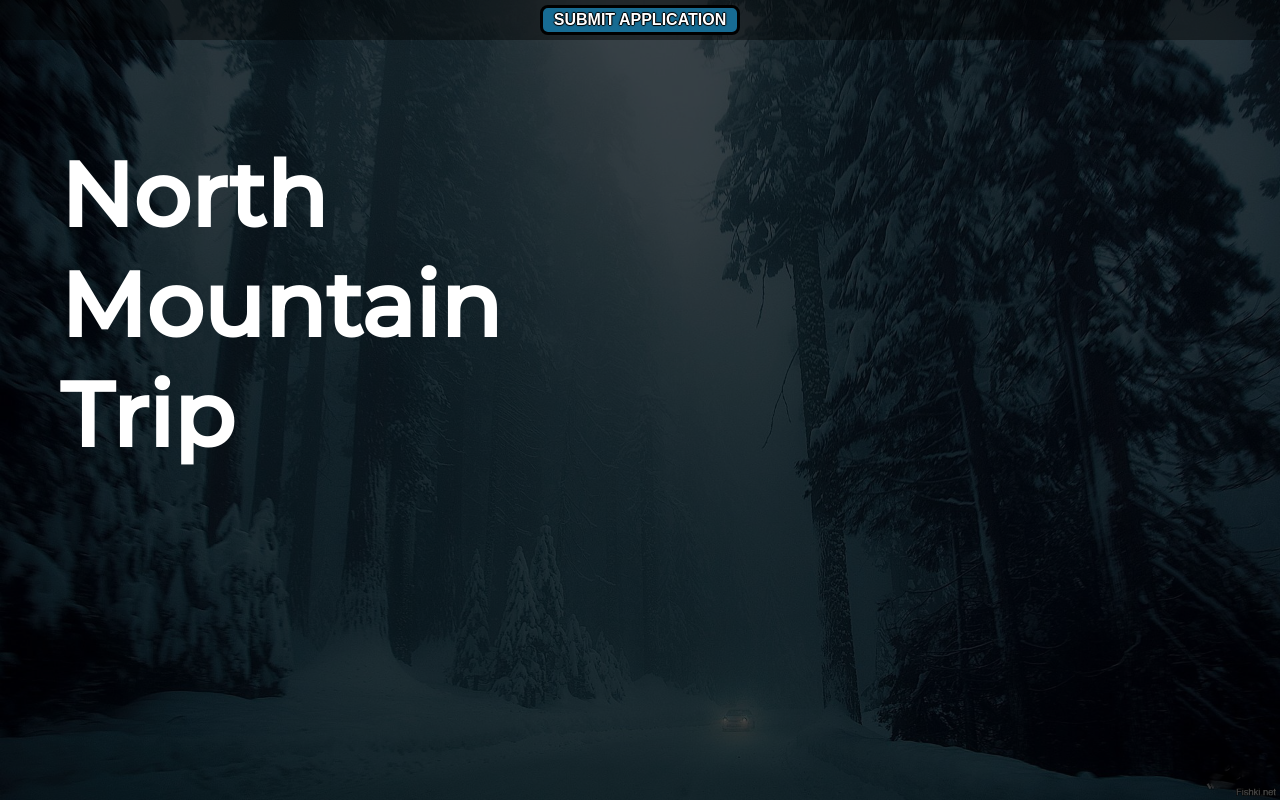
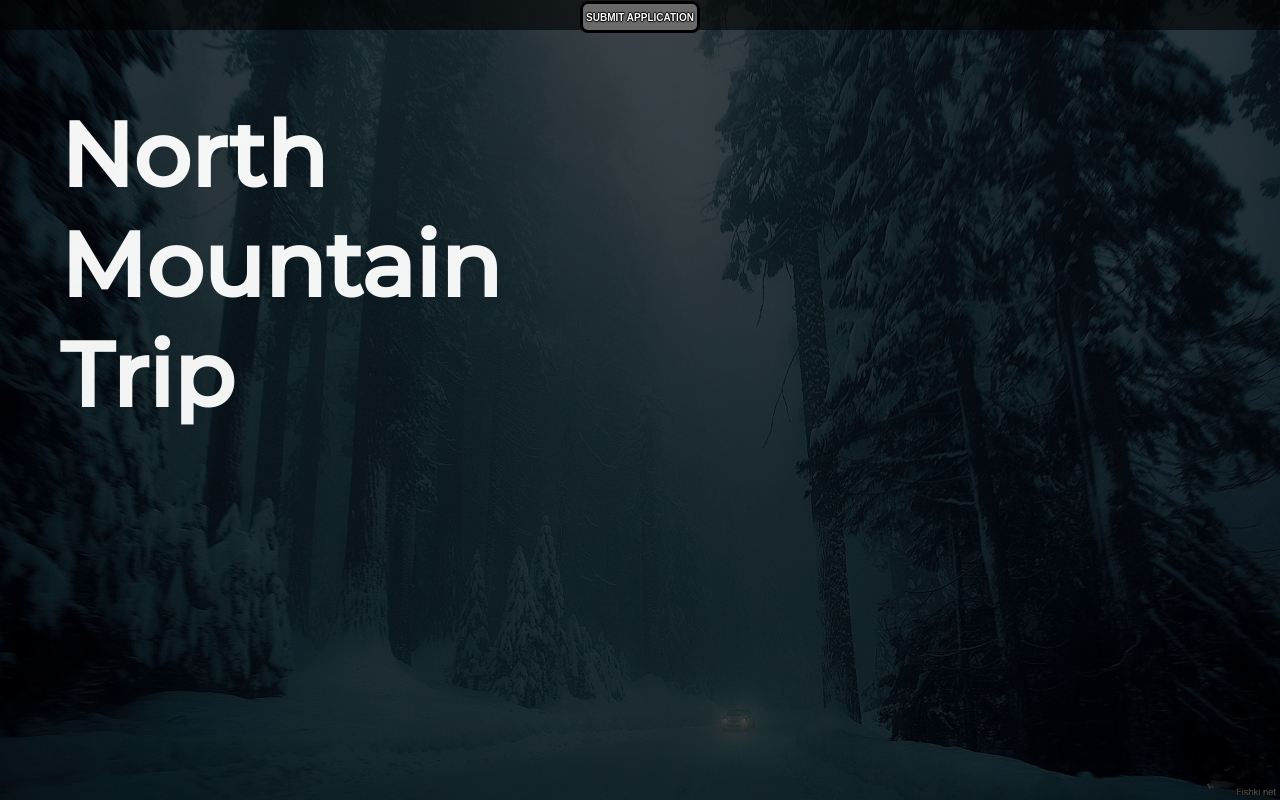
Before and after one commit to Kwazzart/vendigoJS.github.io, a plain HTML site: page index.html in a window 1280 px wide. Drawn offline with Linux system fonts and the light colour scheme.

Commit message:
Изменил кнопку и добавил анимацию на текст

```diff
--- a/css/welcome.css
+++ b/css/welcome.css
@@ -20,11 +20,11 @@
     z-index: -1;
 }
     /*Welcome>header-container*/
-.welcome>.header-container{
-    position: relative;
+.welcome .header-container{
+    position: fixed;
     width: 100%;
-    height: 40px;
-    background-color: rgba(0, 0, 0, 0.4);
+    height: 30px;
+    background-color: rgba(0, 0, 0, 0.6);
     z-index: 1;
 
     display: flex;
@@ -32,49 +32,80 @@
     align-items:stretch;
 }
 .button{
-    height: 30px;
-    width: 200px;
-    background-color:rgb(23, 107, 146);
+    position: relative;
+    display: block;
+    height: 32px;
+    width: 120px;
+    background-color:dimgray;
     border-radius: 8px;
     border: 3px solid black;
     text-transform: uppercase;
     text-shadow: 1px 0 1px #000, 0 1px 1px #000, -1px 0 1px #000, 0 -1px 1px #000;
-    padding: 2px 10px;
-    margin: 5px 6px;
-    font-size: 0.8em;
+    padding: 1px 2px;
+    margin: 1px 2px;
+    font-size: 0.5em;
     color: white;
     transition: 1.5s ease;
     font-weight: bold;
   }
 .button:hover{
+    position: relative;
     text-shadow: 1px 0 1px #000, 0 1px 1px #000, -1px 0 1px #000, 0 -1px 1px #000;
     cursor: pointer;
     font-weight: bold;
-    background-color: rgb(0, 27, 56);;
-    border-radius: 70px;
-    height: 120px;
-    width: 400px;
-    font-size: 1.6em;
+    background-color: black;;
+    border-radius: 20px;
+    height: 42px;
+    width: 200px;
+    font-size: 0.7em;
     padding: 5px 15px;
-    margin-top: 5px;
-    color: rgb(93, 177, 216);
-    border: 5px solid rgb(23, 107, 146);
+    margin-top:2px;
+    color: whitesmoke;
+    border: 5px solid white;
 }
+.line{
+    width: 10px;
+    height: 1px;
+    background-color: white;
+    margin: 15px;
+    opacity: 40%;
+    transition: 0.8s ease;
+}
+.header-container:hover span{
+    width: 0;
+}
+
     /*Welcome>header-container END*/
-.welcome>.content-container{
+.welcome .content-container{
     position: relative;
     display: flex;
     height: 600px;
     padding: 100px 0 0 60px;
     display: flex;
 }
-.welcome .title{
+.title{
     font-size: 45px;
-    color: white;
+    color: transparent;
+}
+.title-1{
+    animation: title_reveal 4s ease forwards  ;
+    animation-delay: 2s;
+}
+.title-2{
+    animation: title_reveal 4s ease forwards  ;
+    animation-delay: 2.05s;
+}
+.title-3{
+    animation: title_reveal 4s ease forwards  ;
+    animation-delay: 2.1s;
 }
 /*Welcome END*/
 /*Keyframes*/
-
+@keyframes title_reveal {
+    100%{
+        color: white;
+    }
+}
 /*Keyframes END*/
 /*Media*/
 @media  screen and (max-width: 430px) {
@@ -91,15 +122,15 @@
         text-shadow: 1px 0 1px #000, 0 1px 1px #000, -1px 0 1px #000, 0 -1px 1px #000;
         cursor: pointer;
         font-weight: bold;
-        background-color: rgb(0, 27, 56);;
-        border-radius: 70px;
-        height: 70px;
-        width: 270px;
+        background-color: black;
+        border-radius: 20px;
+        height: 60px;
+        width: 250px;
         font-size: 1em;
-        padding: 5px 15px;
-        margin-top: 5px;
-        color: rgb(93, 177, 216);
-        border: 5px solid rgb(23, 107, 146);
+        padding: 3px 2px;
+        margin-top: 2px;
+        color: white;
+        border: 5px solid white;
     }
 }
 /*Media END*/
--- a/index.html
+++ b/index.html
@@ -15,13 +15,17 @@
 <body>
   <div class="welcome">
     <div class="header-container">
-      <button class="button"><span>Submit application</span></button>
+      <span class="line"></span>
+      <button class="button">
+        <span>Submit application</span>
+      </button>
+      <span class="line"></span>
     </div>
     <div class="content-container">
       <div class="title">
-        <h1>North</h1>
-        <h1>Mountain</h1>
-        <h1>Trip</h1>
+        <h1 class="title-1">North</h1>
+        <h1 class="title-2">Mountain</h1>
+        <h1 class="title-3">Trip</h1>
       </div>
     </div>
   </div>
```
